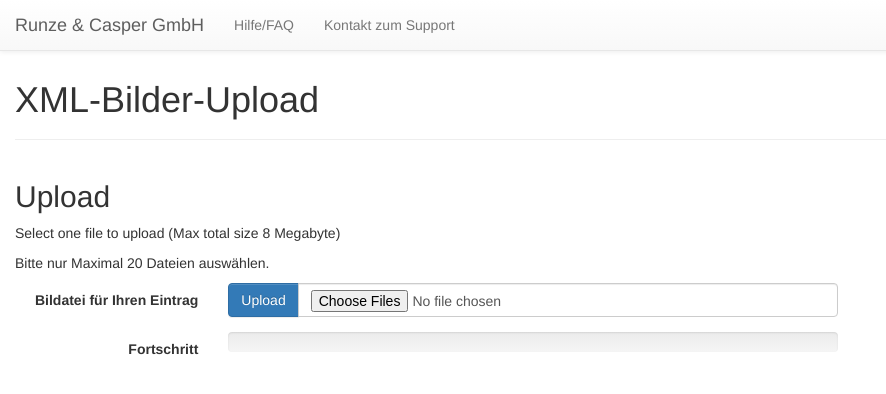
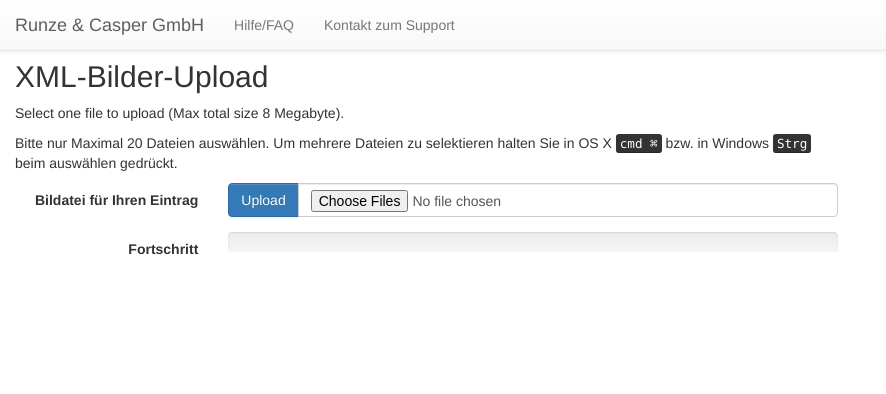
Before and after one commit to olafzieger/Eutin-XML-GrKlaZi, a PHP site: page / in a window 1280 px wide. Shown: the top 394 px of the page, without its empty margins (0-886 px from the left). Run offline with PHP 8.4, Linux system fonts and the light colour scheme.

Commit message:
BackUp vor El Capitan

```diff
--- a/serverUploadFiles/index.php
+++ b/serverUploadFiles/index.php
@@ -47,6 +47,37 @@ switch(substr($displayMaxSize,-1))
             /* Abstand oben wegen der festen Navbar */
             padding-top: 40px;
         }
+        .glyphicon-spin {
+            -webkit-animation: spin 1000ms infinite linear;
+            animation: spin 1000ms infinite linear;
+        }
+        @-webkit-keyframes spin {
+            0% {
+                -webkit-transform: rotate(0deg);
+                transform: rotate(0deg);
+            }
+            100% {
+                -webkit-transform: rotate(359deg);
+                transform: rotate(359deg);
+            }
+        }
+        @keyframes spin {
+            0% {
+                -webkit-transform: rotate(0deg);
+                transform: rotate(0deg);
+            }
+            100% {
+                -webkit-transform: rotate(359deg);
+                transform: rotate(359deg);
+            }
+        }
+        .status {
+            width: 30px;
+            white-space: nowrap;
+        }
+        .filesize {
+            width: 90px;
+        }
     </style>
     <title>XML-Bilder-Upload der Runze & Casper GmbH</title>
 </head>
@@ -73,16 +104,15 @@ switch(substr($displayMaxSize,-1))
     </div>
 </nav>
 <div class="container-fluid">
-    <header class="page-header">
-        <h1>XML-Bilder-Upload</h1>
-    </header>
-
     <div class="row">
         <div class="col-xs-12 col-md-8">
 
-            <h2>Upload</h2>
-            <p>Select one file to upload (Max total size <?=$displayMaxSize;?>)</p>
-            <p>Bitte nur Maximal <?=$displayMaxFileUploads;?> Dateien auswählen.</p>
+            <h2>XML-Bilder-Upload</h2>
+            <p>Select one file to upload (Max total size <?=$displayMaxSize;?>).</p>
+            <p>
+                Bitte nur Maximal <?=$displayMaxFileUploads;?> Dateien auswählen. Um mehrere Dateien zu selektieren
+                halten Sie in OS&nbsp;X&nbsp;<kbd>cmd&nbsp;⌘</kbd> bzw. in Windows&nbsp;<kbd>Strg</kbd> beim auswählen gedrückt.
+            </p>
             <form action="upload.php" method="POST" enctype="multipart/form-data" id="upload" class="form-horizontal">
                 <input type="hidden" name="<?php echo ini_get("session.upload_progress.name"); ?>" value="upload" />
 
@@ -114,10 +144,12 @@ switch(substr($displayMaxSize,-1))
 
             </form>
 
-            <p id="error" style="color: red;"></p>
-            <p id="progress-txt"></p>
-            <p id="uploadCallback" class="hide"></p>
-            <ul id="fileslist"></ul>
+            <div id="error" role="alert"></div>
+
+            <div id="progress-txt" role="alert"></div>
+            <div>
+                <table id="fileslist" class="table table-striped"></table>
+            </div>
         </div>
     </div>
 </div>
@@ -135,8 +167,11 @@ switch(substr($displayMaxSize,-1))
     // Holds the id from set interval
     var interval_id = 0;
     var uploadCallback = '';
+    var displayMaxFileUploads = <?=$displayMaxFileUploads;?>;
 
     $(document).ready(function(){
+
+        $('[data-toggle="tooltip"]').tooltip();
 
         $('#files').change(function(){
             if($(this).val() == ''){
@@ -147,20 +182,32 @@ switch(substr($displayMaxSize,-1))
                  * Fehlermeldung wieder leeren. Und eine Liste der Auswahl
                  * ausgeben.
                  * */
-                $('#error').html('');
+                $('#error').html('').removeClass();
             }
 
             var selectedFileList = '';
             var fileListSize = 0;
             var selectedfiles = $('#files')[0].files;
             for(var f = 0; f < selectedfiles.length; f++) {
-                selectedFileList += '<li id="' + f + '">' + selectedfiles[f].name + ' '
-                                 + '<span class="preloader">' + extround((selectedfiles[f].size/1024/1024), 100) + ' MB</span></li>';
+                selectedFileList    += '<tr id="' + f + '">'
+                                        +'<td class="text-left status">' +
+                                            '<span class="glyphicon glyphicon-cloud-upload text-info" aria-hidden="true"></span>'
+                                        +'</td>'
+                                        +'<td class="text-right filesize">' +
+                                             extround((selectedfiles[f].size/1024/1024), 100) + '&nbsp;MB'
+                                        +'</td>'
+                                        +'<td>' +
+                                            '<span class="glyphicon glyphicon-file" aria-hidden="true"></span>' +
+                                            '&nbsp;' + selectedfiles[f].name
+                                        +'</td>'
+                                    +'</tr>';
 
                 fileListSize += selectedfiles[f].size;
             }
-            $('#fileslist').html(selectedFileList);
-            $('#progress-txt').html('Die von Ihnen agewählten Dateien: ' + extround((fileListSize/1024/1024), 100) + ' MB');
+            $('#fileslist').html(selectedFileList).parent().addClass('table-responsive');
+            $('#progress-txt').html('Die von Ihnen agewählten Dateien haben gesamt ' + extround((fileListSize/1024/1024), 100) + ' MB.' +
+                                    ' Klicken Sie auf Upload um den Prozess zu starten oder ändern Sie Ihre Auswahl.')
+                              .removeClass().addClass('alert alert-info');
         });
 
         // Add the submit handler to the form
@@ -172,13 +219,13 @@ switch(substr($displayMaxSize,-1))
                 dataType:       'json',
                 success:        uploadResponse,
                 resetForm:      true,
-                error:          $('#uploadCallback').load('upload.php', function(response, status, xhr) {
+                error:          $('#progress-txt').load('upload.php', function(response, status, xhr) {
                     if(status == 'error') {
-                        var msg = 'Leider ist folgender Fehler (#upl42) aufgetreten. "';
-                        $('#error').html(msg + xhr.status + ' ' + xhr.statusText)
-                            .prepend('<span style="font-size: 140%;">✘ </span>Es ist ein schwerer Systemfehler aufgetreten.<br>');
+                        var msg = 'Leider ist folgender Fehler (#upload42) aufgetreten: <span class="glyphicon glyphicon-alert"></span> ';
+
+                        $('#progress-txt').html(msg + '<strong>' + xhr.status + ' - ' + xhr.statusText + '</strong>')
+                                          .removeClass().addClass('alert alert-danger');
                         $('#fileslist').remove();
-                        $('#progress-txt').remove();
                     }
                 })
             });
@@ -186,7 +233,7 @@ switch(substr($displayMaxSize,-1))
             function beforeSubmit() {
                 /* Prüfen ob Daten vom Benutzer ausgewählt worden sind. */
                 if ($('#files').val() == '') {
-                    $('#error').html('<span style="font-size: 140%;">✘ </span>Bitte wählen Sie Daten von Ihrem Rechner aus die hochgeladen werden sollen.');
+                    $('#error').html('<span class="glyphicon glyphicon-alert"></span> Bitte wählen Sie Daten von Ihrem Rechner aus die hochgeladen werden sollen.').removeClass().addClass('alert alert-danger');
 
                     return false;
                 }
@@ -195,28 +242,33 @@ switch(substr($displayMaxSize,-1))
             function uploadResponse(data) {
                 /* Response der upload.php (JSON) auswerten
                  * und prüfen ob alles hochgeladen wurde.
-                 * ggf. entsprechende Fehlermeldung ausgeben.
+                 * ggf. entsprechende Fehlermeldung ausgeben.  <span class="glyphicon glyphicon-info-sign text-danger" aria-hidden="true"></span>
                  * ****************************************** */
                 if(data){
                     for(var i = 0; i < data.files.length; i++){
+                        $('#'+i+' .status').append(' <span class="glyphicon glyphicon-info-sign text-info" data-toggle="tooltip" title="" aria-hidden="true"></span>');
+                        $('#'+i+' .status .glyphicon-info-sign').attr('title', data.files[i]['fileStatus']);
+                    }
+                    $('[data-toggle="tooltip"]').tooltip();
 
-                        $('#uploadCallback').html(data.files +' data.files');
-                    }
                     uploadCallback = 'okay';
+                    /* uploadCallback = 'okay'; das bedeutet upload.php ist erreichbar, [data] ist true
+                     * wenn nicht wird weiter unten mit --> if($('#error').html() == '' && uploadCallback == 'okay'){ …
+                     * das progress-script ohne Erfolgsmeldung abgebrochen */
                     if(data.uploadError != ''){
-                        $('#error').html(data.uploadError+' data.uploadError')
+                        $('#error').html(data.uploadError)
                             .prepend('<em><span style="font-size: 140%;">✘ </span>Folgender Fehler ist aufgetreten:<br></em>');
                         $('#progress').width('0%');
                         $('#progress').html('');
                         stopProgress();
+                        $('#fileslist').remove();
                         $('#progress-txt').remove();
                     }
                     if(data.moveError != ''){
-                        $('#error').html(data.moveError+' data.moveError')
+                        $('#error').html(data.moveError)
                             .prepend('<em><span style="font-size: 140%;">✘ </span>Folgender Fehler ist aufgetreten:<br></em>');
-                        $('#progress').width('0%');
-                        $('#progress').html('');
                         stopProgress();
+                        $('#fileslist').remove();
                         $('#progress-txt').remove();
                     }
                 }
@@ -237,13 +289,15 @@ switch(substr($displayMaxSize,-1))
                         var done = "";
                         for(var i = 0; i < data.files.length; i++) {
 
-                            done = ' <img class="preloader" src="preloader.gif" style="margin-bottom: -3px" />';
+                            $('#'+i+' .status span:first-child').removeClass('glyphicon-cloud-upload text-info')
+                                                                .addClass('glyphicon-repeat glyphicon-spin text-warning');
                             /* Wenn data.files[i]['done'] true ist der Upload in das temporäre Verzeichnis
-                             * des Webservers fertig und kann als okay markiert werden. */
+                             * des Webservers fertig und kann als okay markiert werden.
+                             * */
                             if(data.files[i]['done']) {
-                                done = '<span class="okay" style="font-size: 140%; color: green;"> ✓</span>'
+                                $('#'+i+' .status span:first-child').removeClass('glyphicon-repeat glyphicon-spin text-warning')
+                                                                    .addClass('glyphicon-saved text-success');
                             }
-                            $('#'+i).html(data.files[i]['name'] +  done);
                         }
 
                     }
@@ -253,23 +307,45 @@ switch(substr($displayMaxSize,-1))
                         /* Wenn von der upload.php kein moveError, uploadError in #error
                          * ausgegeben wird und von upload.php der uploadCallback okay ist
                          * wird eine Erfolgsmeldung ausgegeben.
-                         * ************************************ */
+                         * ************************************** */
                         if($('#error').html() == '' && uploadCallback == 'okay'){
                             $('#progress').width('100%');
                             $('#progress').html('100%');
-                            $('#progress-txt').html('Alle Daten erfolgreich hochgeladen.');
-                            $('.preloader').replaceWith('<span class="okay" style="font-size: 140%; color: green;"> ✓</span>');
+                            if($('table#fileslist tr').length > displayMaxFileUploads){
+                                /* 'Sie haben zu viele Dateien ausgewählt, es konnten leider nur die zulässigen ' + displayMaxFileUploads + ' Dateien hochgeladen werden.'; */
+                                $('#progress-txt').html('Sie haben zu viele Dateien ausgewählt, es' +
+                                                        ' konnten leider nur die' +
+                                                        ' zulässigen ' + displayMaxFileUploads + ' Dateien' +
+                                                        ' hochgeladen werden. Die übrigen Dateien' +
+                                                        ' wurden ignoriert und mit <span class="glyphicon glyphicon-alert text-danger"></span>' +
+                                                        ' markiert.');
+                                var restFiles   = $('table#fileslist tr').length - displayMaxFileUploads;
+                                var fileID      = displayMaxFileUploads;
+                                for(restFiles > -1; restFiles--;){
+                                    $('#'+fileID+' .status span').replaceWith('<span class="glyphicon glyphicon-alert text-danger" ' +
+                                                                              'data-toggle="tooltip" title="Diese Datei konnte nicht ' +
+                                                                              'hochgeladen werden. Es wurden mehr Dateien als zulässig ' +
+                                                                              'ausgewählt"></span>')
+                                    fileID++;
+                                }
+                                $('[data-toggle="tooltip"]').tooltip();
+                            } else {
+                                $('#progress-txt').html('Alle Daten erfolgreich hochgeladen.');
+                            }
+                            $('.status span:first-child').removeClass('glyphicon-repeat glyphicon-spin text-warning')
+                                                         .removeClass('glyphicon-cloud-upload text-info')
+                                                         .addClass('glyphicon-saved text-success');
                         }
                         $('#submit').attr('disabled', false);
                         stopProgress();
                     }
                 }).fail(function(jqxhr, textStatus, error){
 
-                    var msg = 'Leider ist folgender Fehler (#progr42) aufgetreten. "';
-                    $('#error').html(msg + textStatus + ': ' + error +'"')
-                        .prepend('<span style="font-size: 140%;">✘ </span>Es ist ein schwerer Systemfehler aufgetreten.<br>');
+                    var msg = 'Leider ist folgender Fehler (#progress42) aufgetreten: '+ textStatus + ', ' + error;
+                    $('#error').html(msg)
+                               .prepend('<span style="font-size: 140%;">✘ </span>Es ist ein schwerer Systemfehler aufgetreten.<br>');
                     $('#progress').width('0%');
-                    $('.okay').replaceWith('<span style="font-size: 140%; color: red;"> ✘</span>');
+                    $('.status span').replaceWith('<span class="glyphicon glyphicon-alert text-danger" data-toggle="tooltip" title="'+msg+'"></span>');
                     stopProgress();
                 });
 
@@ -283,6 +359,8 @@ switch(substr($displayMaxSize,-1))
     function stopProgress()
     {
         clearInterval(interval_id);
+        $('#progress').width('0%');
+        $('#progress').html('');
     }
 
     function extround(zahl,n_stelle) {
```
Also changed, not shown: serverUploadFiles/upload.php (+6 -9 lines), serverUploadFiles/preloader.gif (deleted).
